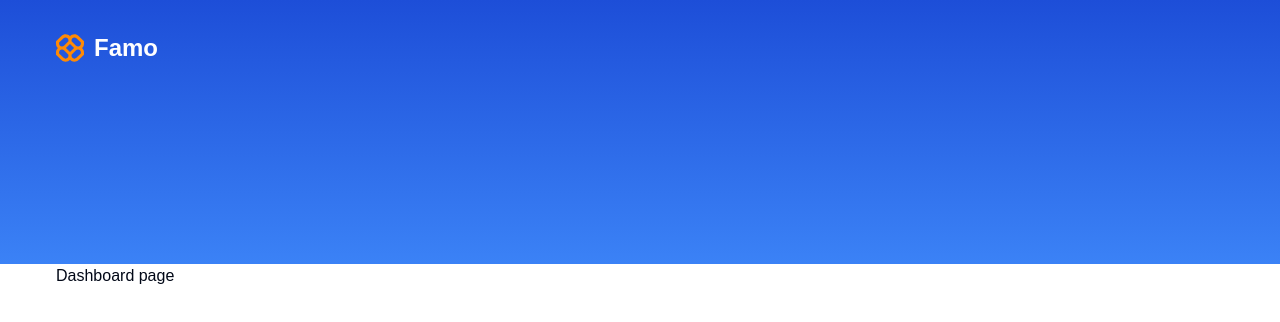
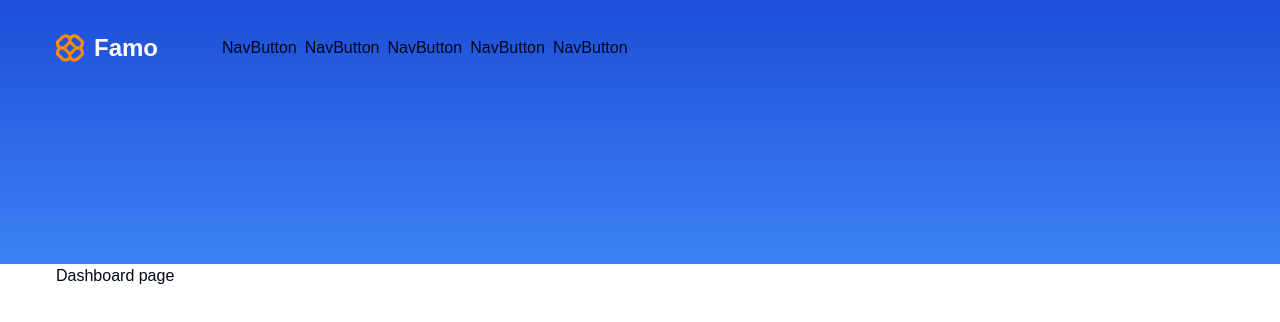
Before and after one commit to ABP01/persomt, a Next.js app in the folder persomt/: page / in a window 1280 px wide. Shown: the top 322 px of the page. Built offline with nearby package versions, Linux system fonts and the light colour scheme.

Commit message:
add navigation component and nav button; integrate into header

```diff
--- a/persomt/components/header.tsx
+++ b/persomt/components/header.tsx
@@ -1,4 +1,5 @@
 import { HeaderLogo } from "./header-logo";
+import { Navigation } from "./navigation";
 
 export const Header = () => {
     return (
@@ -7,6 +8,7 @@ export const Header = () => {
                 <div className="w-full flex items-center justify-between mb-14">
                     <div className="flex items-center lg:gap-x-16">
                         <HeaderLogo />
+                        <Navigation/>
                     </div>
                 </div>
             </div>
--- /dev/null
+++ b/persomt/components/nav-button.tsx
@@ -0,0 +1,13 @@
+type Props ={
+    href: string;
+    label: string;
+    isActive: boolean;
+};
+
+export const NavButton = ({}: Props) => {
+    return (
+        <div>
+            <h1>NavButton</h1>
+        </div>
+    );
+}
--- /dev/null
+++ b/persomt/components/navigation.tsx
@@ -0,0 +1,44 @@
+"use client";
+
+import { usePathname } from "next/navigation";
+
+import { NavButton } from "./nav-button";
+
+const routes = [
+    {
+        href: "/",
+        label: "Overview",
+    },
+    {
+        href: "/transactions",
+        label: "Transactions",
+    },
+    {
+        href: "/accounts",
+        label: "Accounts",
+    },
+    {
+        href: "/categories",
+        label: "Categories",
+    },
+    {
+        href: "/settings",
+        label: "Settings",
+    }
+];
+
+export const Navigation = () => {
+    const pathname = usePathname();
+    return (
+        <nav className="hidden lg:flex items-center gap-x-2 overflow-x-auto">
+            {routes.map((route) => (
+                <NavButton
+                key={route.href}
+                href={route.href}
+                label={route.label}
+                isActive={pathname === route.href}
+                />
+            ))}
+        </nav>
+    );
+}
```
